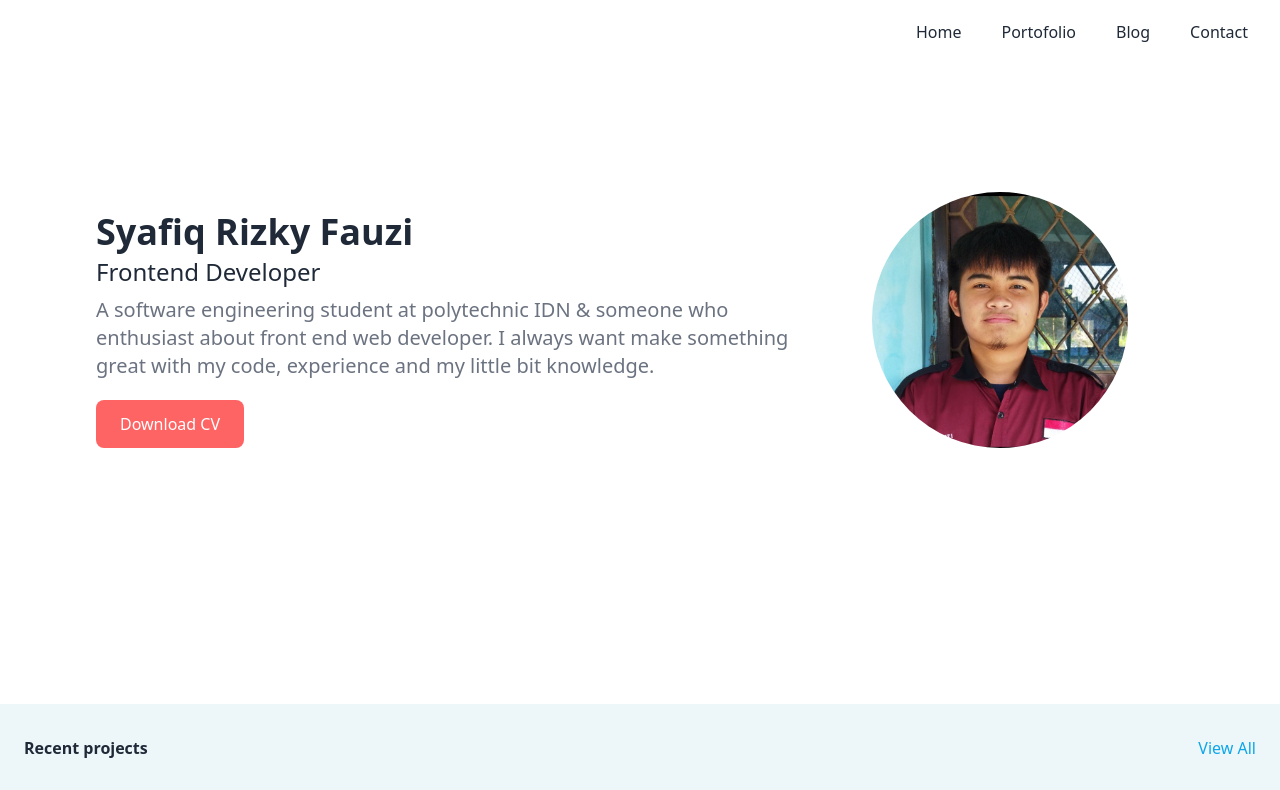
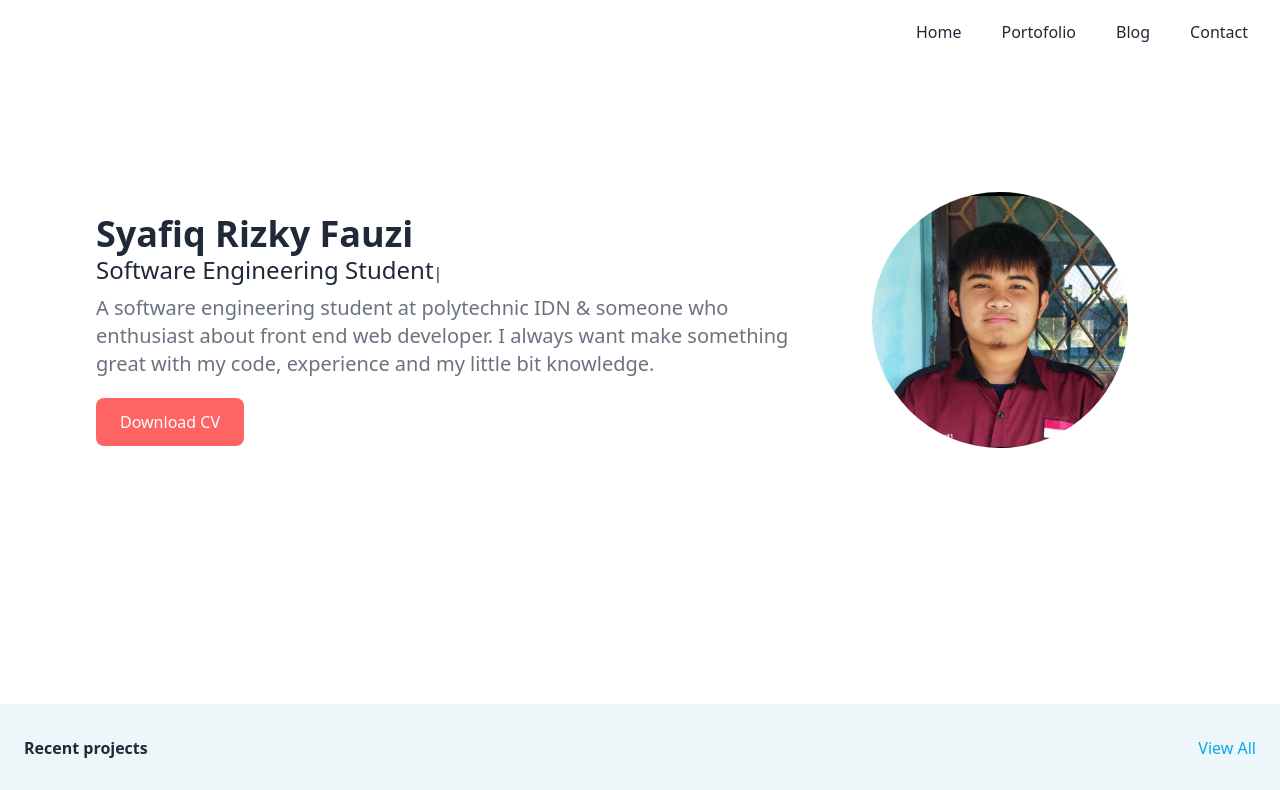
Before and after one commit to Syafiq1331/porto-2023, a React (Vite) app: page / in a window 1280 px wide. Shown: the top 790 px of the page. Built offline with nearby package versions, Linux system fonts and the light colour scheme.

Commit message:
"update in header component"

```diff
--- a/src/components/Header.tsx
+++ b/src/components/Header.tsx
@@ -1,7 +1,26 @@
 import Navbar from './Navbar'
 import profile from '../../public/profile.jpg'
+import Typed from 'typed.js'
+import { useEffect, useRef } from 'react';
 
 const Header = () => {
+  const el = useRef(null);
+
+  useEffect(() => {
+    const options = {
+      strings: ['Frontend Engineer', 'Software Engineering Student', 'Web Developer', 'Online course mentor'],
+      typeSpeed: 50,
+      backSpeed: 60,
+      loop: true,
+    };
+
+    const typed = new Typed(el.current, options);
+
+    return () => {
+      typed.destroy();
+    }
+  }, []);
+
   return (
     <header className='container mx-auto mb-12 lg:mb-0'>
       <div className='flex flex-wrap lg:flex-nowrap lg:mx-24 lg:mt-32 lg:mb-64 lg:items-center lg:justify-items-between'>
@@ -9,7 +28,9 @@ const Header = () => {
 
         <div className='mt-5 lg:order-1 order-2'>
           <h1 className="text-3xl lg:text-4xl font-bold text-center lg:text-start">Syafiq Rizky Fauzi</h1>
-          <h2 className="text-xl lg:text-2xl text-center lg:text-start lg:mt-1">Frontend Developer</h2>
+          <div className='w-full text-center lg:text-start'>
+            <span className="text-xl lg:text-2xl lg:text-start lg:mt-1" ref={el}></span>
+          </div>
           <p
             className='px-6 md:px-24 lg:px-0 lg:w-[45rem] text-md md:text-xl text-center lg:text-start text-gray-500 mt-2'
           >
```
